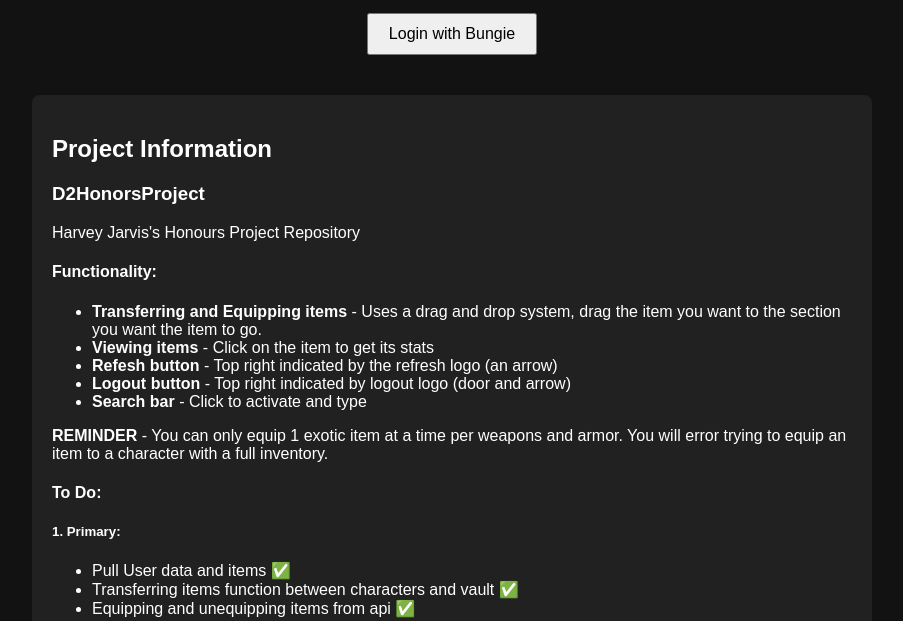
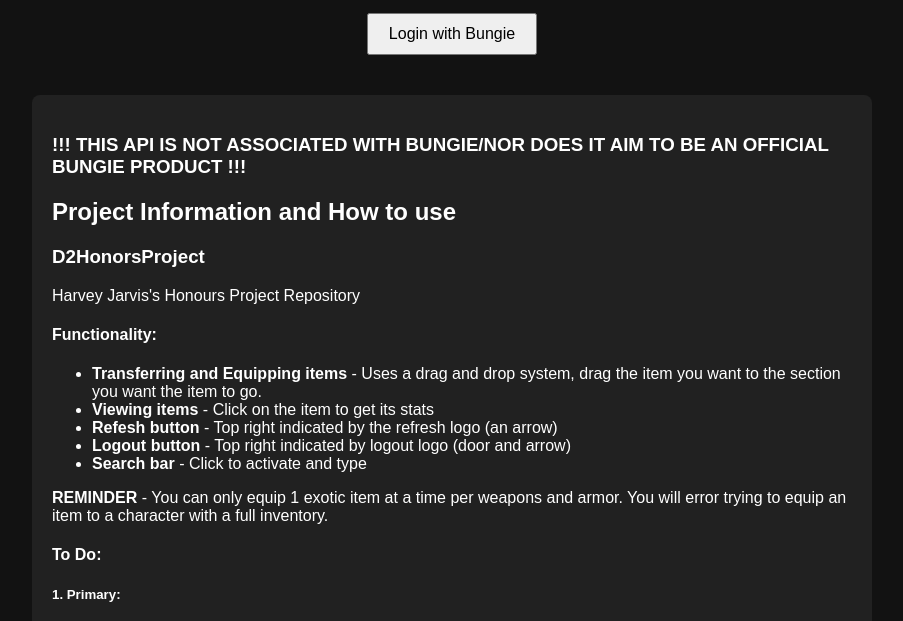
Before and after one commit to HarveyJ09/D2HonoursProject, a website: page public/index.html in a window 1280 px wide. Shown: the part 129-750 px from the top of the page, without its empty margins (188-1091 px from the left). Drawn offline with Linux system fonts and the light colour scheme.

Commit message:
Updated readme section

```diff
--- a/public/index.html
+++ b/public/index.html
@@ -33,7 +33,8 @@
     </a>
 
     <div class="readme-section">
-        <h2>Project Information</h2>
+        <h3>!!! THIS API IS NOT ASSOCIATED WITH BUNGIE/NOR DOES IT AIM TO BE AN OFFICIAL BUNGIE PRODUCT !!!</h3>
+        <h2>Project Information and How to use</h2>
         <div id="readme-content">
             <h3>D2HonorsProject</h3>
             <p>Harvey Jarvis's Honours Project Repository</p>
```
